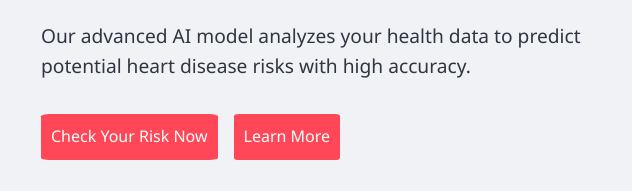
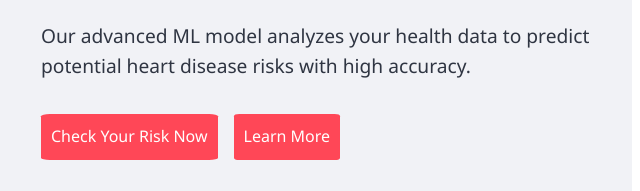
Before and after one commit to VeerOP/heartcare, a plain HTML site: page index.html in a window 1280 px wide. Shown: the part 468-659 px from the top of the page, 24-664 px from the left. Drawn offline with Linux system fonts and the light colour scheme.

Commit message:
Update index.html

```diff
--- a/index.html
+++ b/index.html
@@ -36,7 +36,7 @@
         <section class="hero glass-card">
             <div class="hero-content">
                 <h1>Early Heart Disease Detection Saves Lives</h1>
-                <p>Our advanced AI model analyzes your health data to predict potential heart disease risks with high accuracy.</p>
+                <p>Our advanced ML model analyzes your health data to predict potential heart disease risks with high accuracy.</p>
                 <div class="hero-buttons">
                     <a href="https://hdd-u6pz.onrender.com/" class="btn-primary" target="_blank">Check Your Risk Now</a>
                     <a href="about.html" class="btn-primary">Learn More</a>
```
